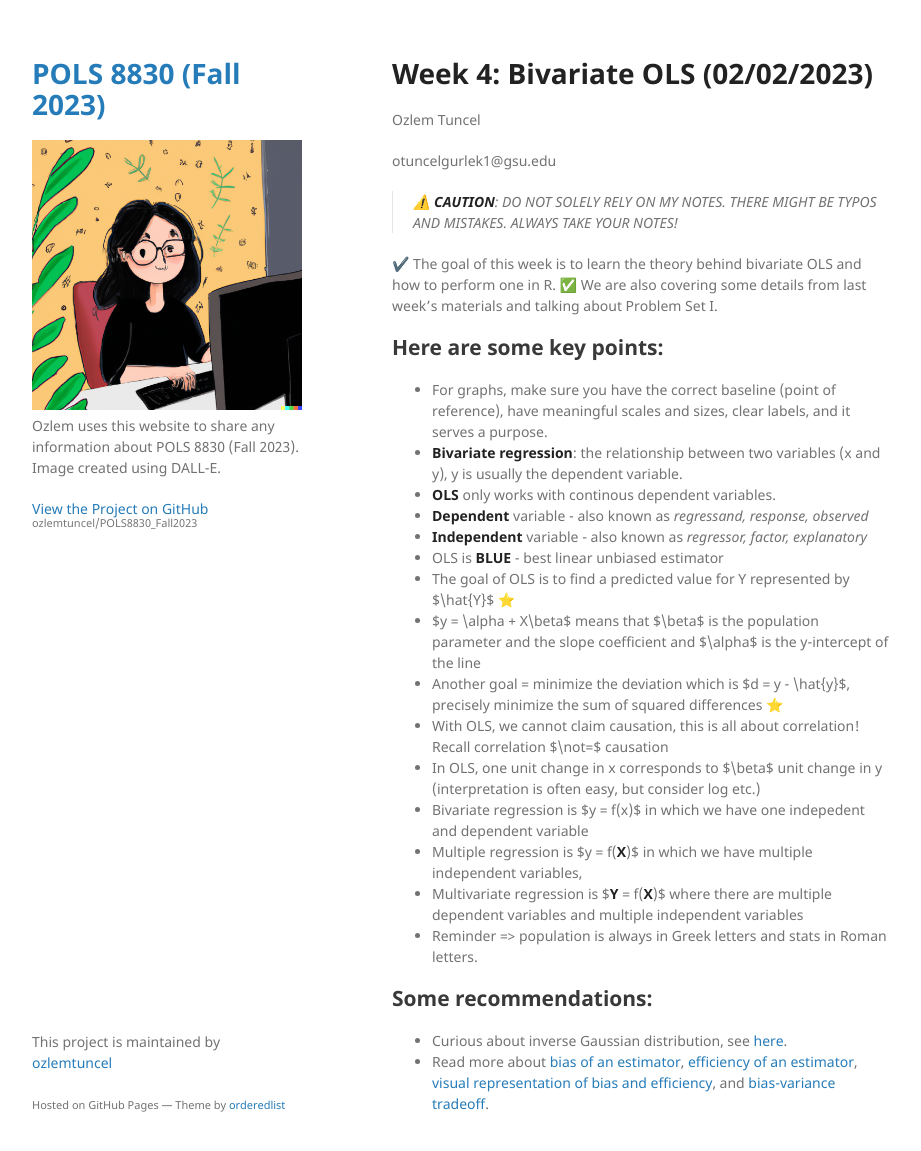
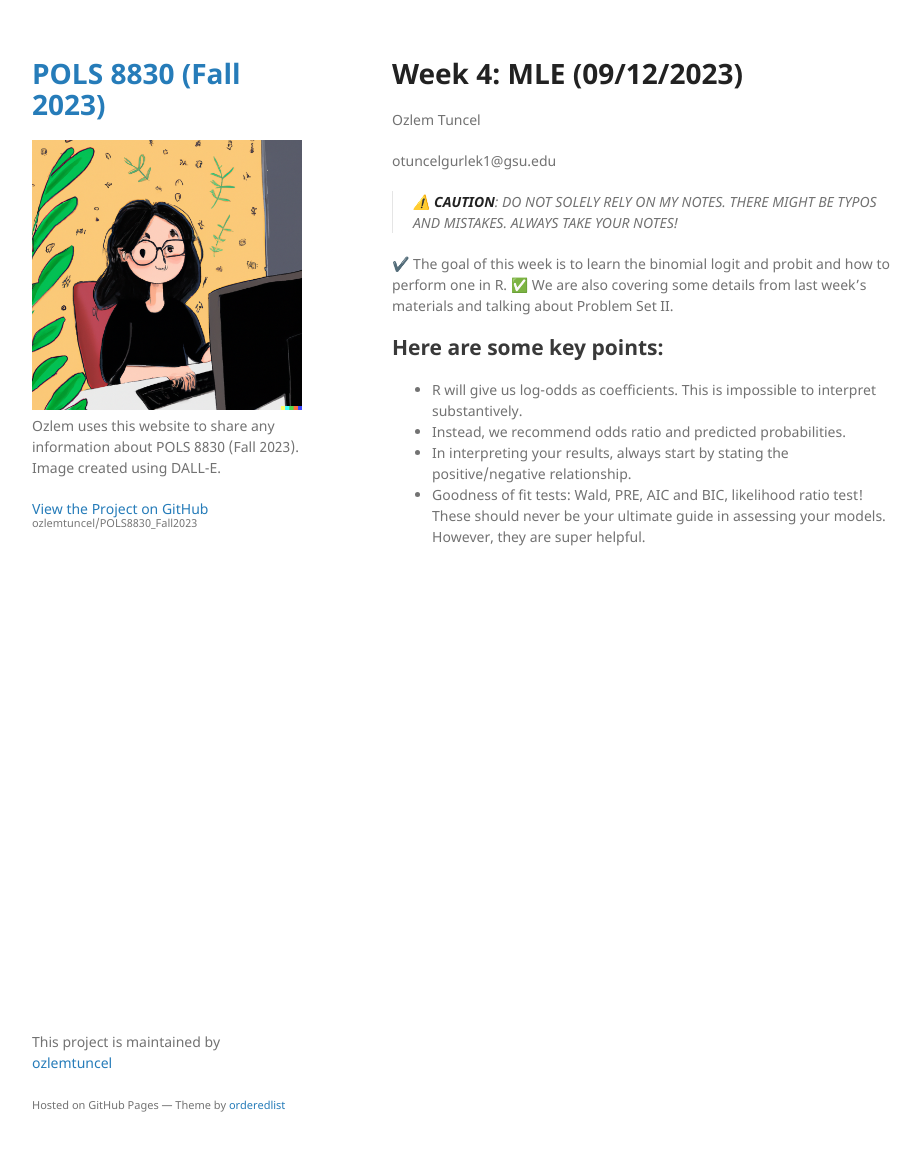
Before and after one commit to ozlemtuncel/POLS8830_Fall2023, a Jekyll site: the page built from docs/week4.md, in a window 1280 px wide and 1184 px high. Shown: the top 1151 px of the window, without its empty margins (178-1099 px from the left). Built offline with Jekyll 4.4.1, drawn with Linux system fonts in a browser that asks for light colours; our own code applies the rules of GitHub Pages for plain Markdown files.

Commit message:
Update week4.md

```diff
--- a/docs/week4.md
+++ b/docs/week4.md
@@ -1,31 +1,16 @@
 
-# Week 4: Bivariate OLS (02/02/2023)
+# Week 4: MLE (09/12/2023)
 Ozlem Tuncel
 
 otuncelgurlek1@gsu.edu
 
 > ⚠️ **CAUTION**: DO NOT SOLELY RELY ON MY NOTES. THERE MIGHT BE TYPOS AND MISTAKES. ALWAYS TAKE YOUR NOTES!
 
-✔️ The goal of this week is to learn the theory behind bivariate OLS and how to perform one in R.
-✅ We are also covering some details from last week's materials and talking about Problem Set I.
+✔️ The goal of this week is to learn the binomial logit and probit and how to perform one in R.
+✅ We are also covering some details from last week's materials and talking about Problem Set II.
 
 ## Here are some key points:
-- For graphs, make sure you have the correct baseline (point of reference), have meaningful scales and sizes, clear labels, and it serves a purpose.
-- **Bivariate regression**: the relationship between two variables (x and y), y is usually the dependent variable.
-- **OLS** only works with continous dependent variables.
-- **Dependent** variable - also known as *regressand, response, observed*
-- **Independent** variable - also known as *regressor, factor, explanatory*
-- OLS is **BLUE** - best linear unbiased estimator
-- The goal of OLS is to find a predicted value for Y represented by $\hat{Y}$ ⭐
-- $y = \alpha + X\beta$ means that $\beta$ is the population parameter and the slope coefficient and $\alpha$ is the y-intercept of the line
-- Another goal = minimize the deviation which is $d = y - \hat{y}$, precisely minimize the sum of squared differences ⭐
-- With OLS, we cannot claim causation, this is all about correlation! Recall correlation $\not=$ causation
-- In OLS, one unit change in x corresponds to $\beta$ unit change in y (interpretation is often easy, but consider log etc.)
-- Bivariate regression is $y = f(x)$ in which we have one indepedent and dependent variable
-- Multiple regression is $y = f(**X**)$ in which we have multiple independent variables,
-- Multivariate regression is $**Y** = f(**X**)$ where there are multiple dependent variables and multiple independent variables
-- Reminder => population is always in Greek letters and stats in Roman letters.
-
-## Some recommendations:
-- Curious about inverse Gaussian distribution, see [here](https://en.wikipedia.org/wiki/Inverse_Gaussian_distribution).
-- Read more about [bias of an estimator](https://en.wikipedia.org/wiki/Bias_of_an_estimator), [efficiency of an estimator](https://en.wikipedia.org/wiki/Efficiency_(statistics)), [visual representation of bias and efficiency](https://quantscience.rbind.io/slides/2019mc_slides#16), and [bias-variance tradeoff](https://en.wikipedia.org/wiki/Bias%E2%80%93variance_tradeoff).
+- R will give us log-odds as coefficients. This is impossible to interpret substantively.
+- Instead, we recommend odds ratio and predicted probabilities.
+- In interpreting your results, always start by stating the positive/negative relationship.
+- Goodness of fit tests: Wald, PRE, AIC and BIC, likelihood ratio test! These should never be your ultimate guide in assessing your models. However, they are super helpful.
```
